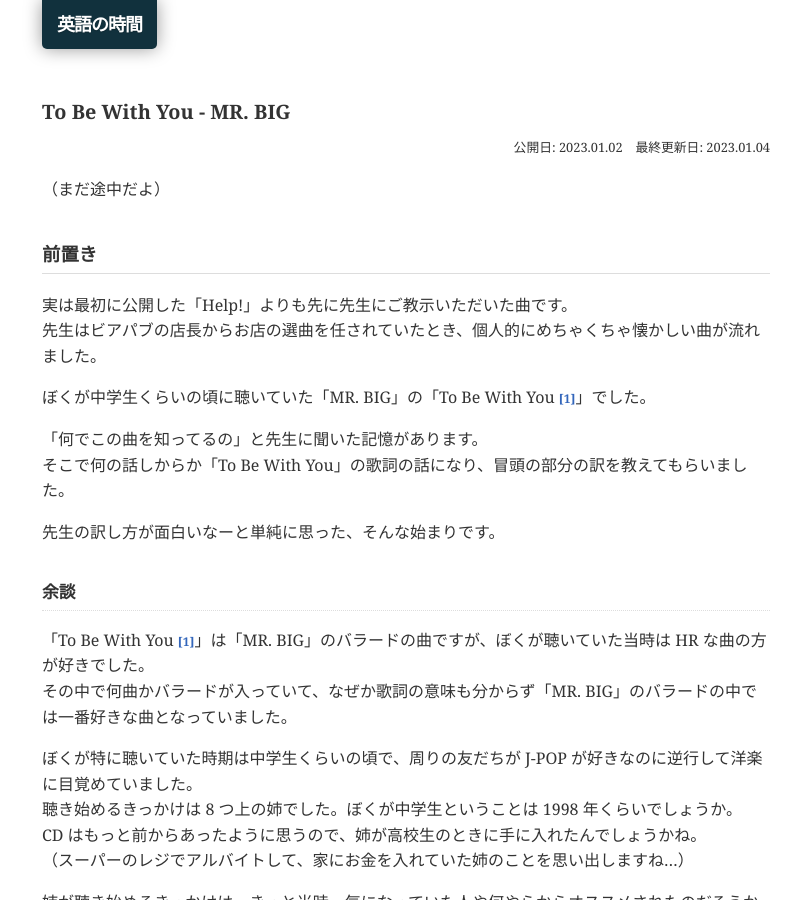
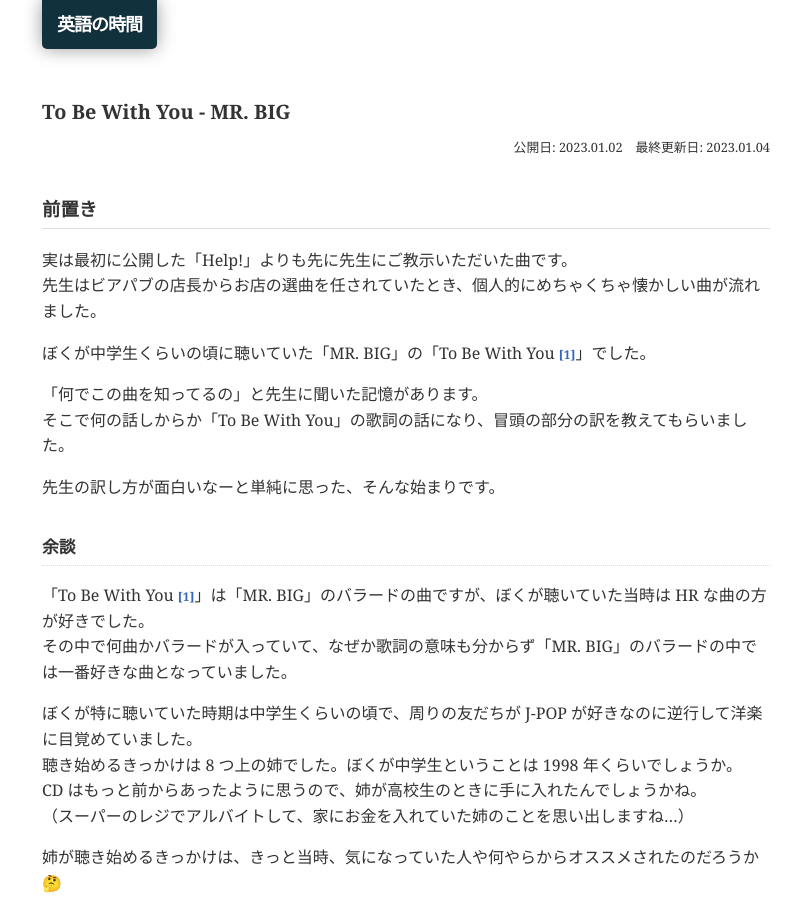
Before and after one commit to tetsuwo/en-study, a Jekyll site: the page built from _posts/2023-01-02-to-be-with-you-mrbig.md, in a window 1280 px wide and 900 px high. Shown: the whole window, without its empty margins (108-909 px from the left). Built offline with Jekyll 4.4.1, drawn with Linux system fonts in a browser that asks for light colours.

Commit message:
Update 2023-01-02-to-be-with-you-mrbig.md

```diff
--- a/_posts/2023-01-02-to-be-with-you-mrbig.md
+++ b/_posts/2023-01-02-to-be-with-you-mrbig.md
@@ -6,9 +6,6 @@
 tags:
 - MR. BIG
 ---
-
-（まだ途中だよ）
-
 
 ## 前置き
 
```
